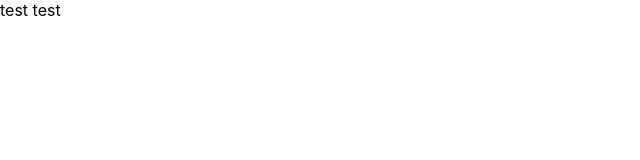
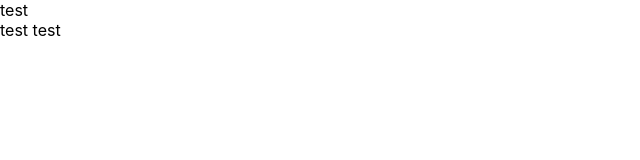
Before and after one commit to rkdgusdn9/BennyKang-Portfolio-React, a React (Create React App) app: page / in a window 1280 px wide. Shown: the top 160 px of the page, without its empty margins (0-640 px from the left). Built offline with nearby package versions, Linux system fonts and the light colour scheme.

Commit message:
scss files added

```diff
--- a/src/App.tsx
+++ b/src/App.tsx
@@ -1,11 +1,13 @@
-import React from 'react';
-import { BrowserRouter, Route } from 'react-router-dom';
-import { HomePage } from './pages/home';
-
+import React from "react";
+import "./assets/styles/index.scss";
+import { BrowserRouter, Route } from "react-router-dom";
+import { HomePage } from "./pages/home";
+import { NavBar } from "./features/navBar";
 
 function App() {
     return (
         <>
+            <NavBar />
             <BrowserRouter>
                 <Route path="/" component={HomePage} exact />
             </BrowserRouter>
--- /dev/null
+++ b/src/assets/styles/index.scss
@@ -0,0 +1,2 @@
+@import "./navBar.scss";
+@import "./home.scss";
```
Also changed, not shown: src/assets/styles/home.scss (added). Lines whose indentation alone changed are shown as unchanged.
